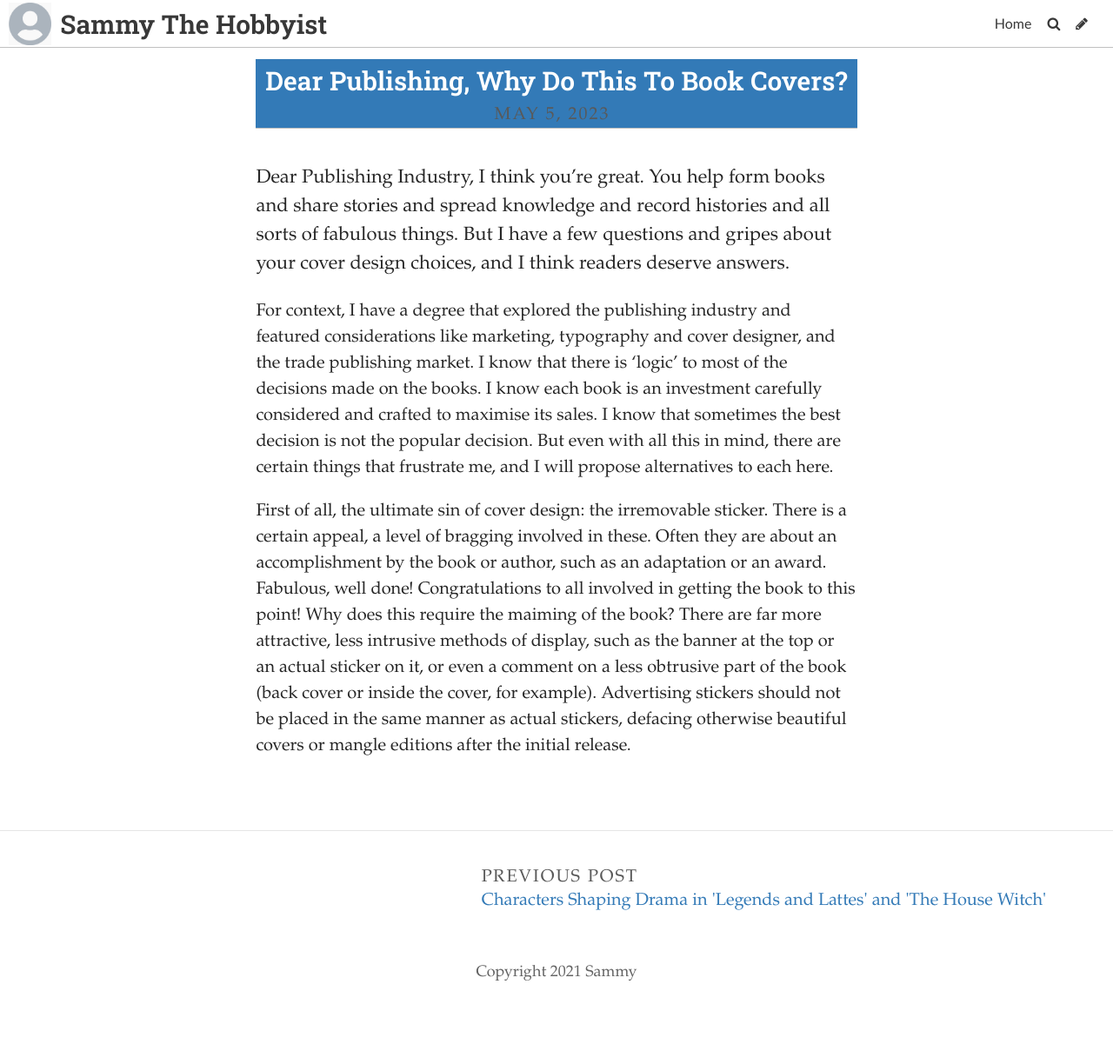
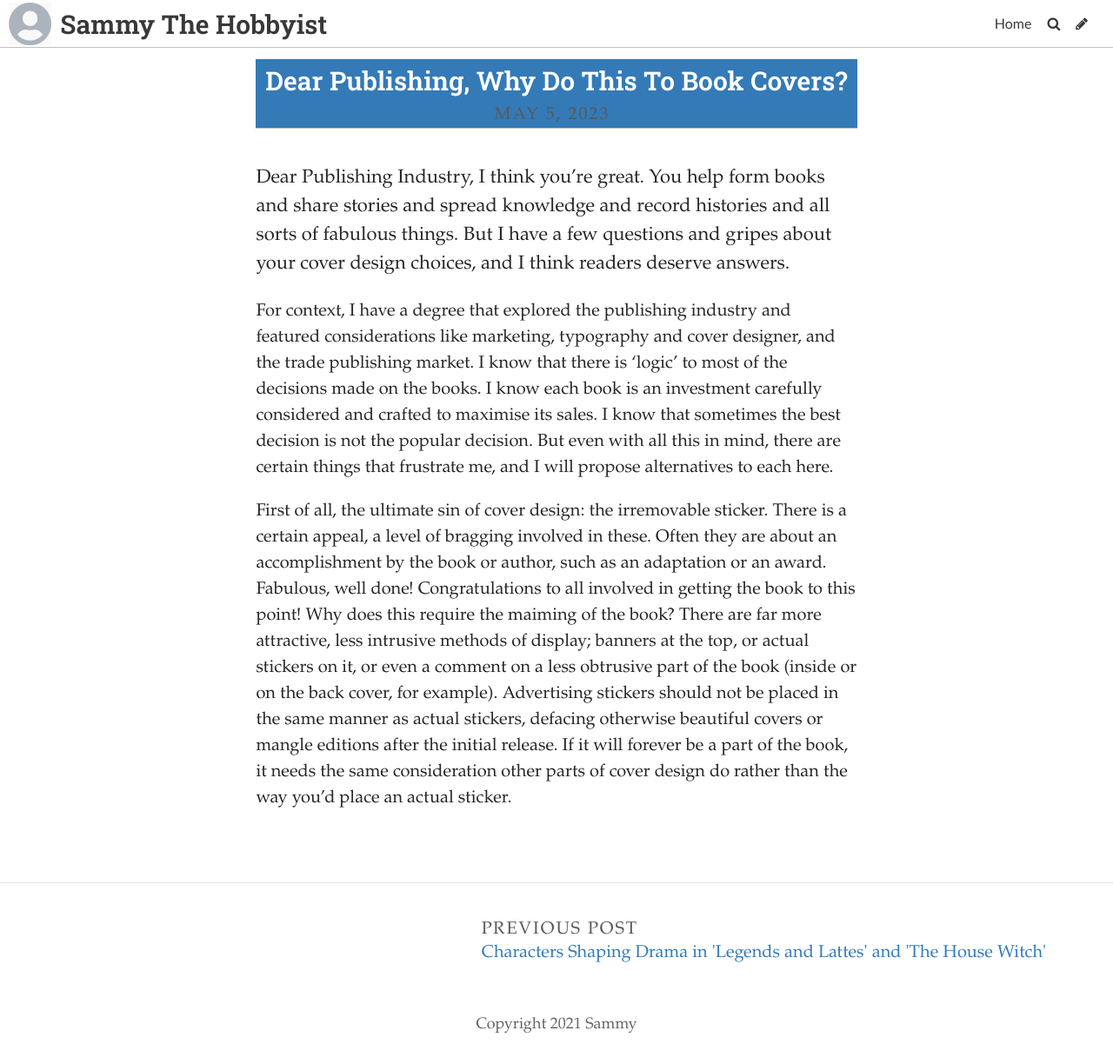
Before and after one commit to SammySpinsAYarn/Blog, a Jekyll site: the page built from _posts/2023-05-09-dear-publishing-why-do-this-to-book-covers.md, in a window 1280 px wide. Shown: the whole page at 87% size. Built offline with Jekyll 4.4.1, drawn with Linux system fonts in a browser that asks for light colours; some web fonts are replaced; before the commit the page ends 1164 px from its top, so only the background shows below that.

Commit message:
Update Post “2023-05-09-dear-publishing-why-do-this-to-book-covers”

```diff
--- a/_posts/2023-05-09-dear-publishing-why-do-this-to-book-covers.md
+++ b/_posts/2023-05-09-dear-publishing-why-do-this-to-book-covers.md
@@ -9,4 +9,4 @@ D﻿ear Publishing Industry, I﻿ think you're great. You help form books and sh
 
 F﻿or context, I have a degree that explored the publishing industry and featured considerations like marketing, typography and cover designer, and the trade publishing market. I know that there is 'logic' to most of the decisions made on the books. I know each book is an investment carefully considered and crafted to maximise its sales. I know that sometimes the best decision is not the popular decision. But even with all this in mind, there are certain things that frustrate me, and I will propose alternatives to each here.
 
-F﻿irst of all, the ultimate sin of cover design: the irremovable sticker. There is a certain appeal, a level of bragging involved in these. Often they are about an accomplishment by the book or author, such as an adaptation or an award. Fabulous, well done! Congratulations to all involved in getting the book to this point! Why does this require the maiming of the book? There are far more attractive, less intrusive methods of display, such as the banner at the top or an actual sticker on it, or even a comment on a less obtrusive part of the book (back cover or inside the cover, for example). Advertising stickers should not be placed in the same manner as actual stickers, defacing otherwise beautiful covers or mangle editions after the initial release.
+F﻿irst of all, the ultimate sin of cover design: the irremovable sticker. There is a certain appeal, a level of bragging involved in these. Often they are about an accomplishment by the book or author, such as an adaptation or an award. Fabulous, well done! Congratulations to all involved in getting the book to this point! Why does this require the maiming of the book? There are far more attractive, less intrusive methods of display; banners at the top, or actual stickers on it, or even a comment on a less obtrusive part of the book (inside or on the back cover, for example). Advertising stickers should not be placed in the same manner as actual stickers, defacing otherwise beautiful covers or mangle editions after the initial release. If it will forever be a part of the book, it needs the same consideration other parts of cover design do rather than the way you'd place an actual sticker.
```
